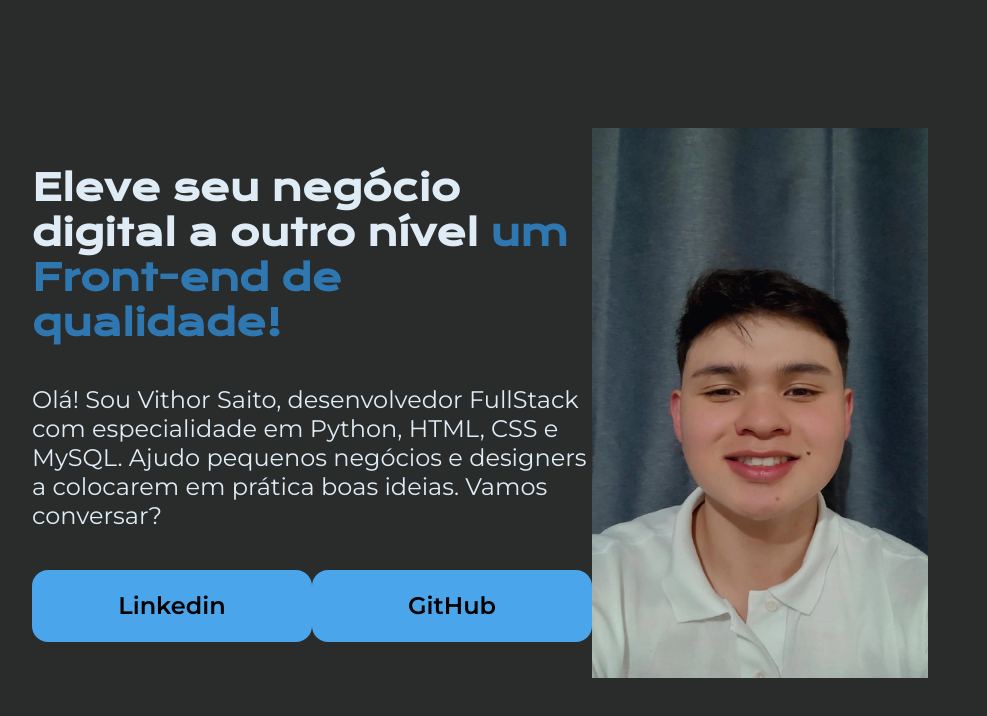
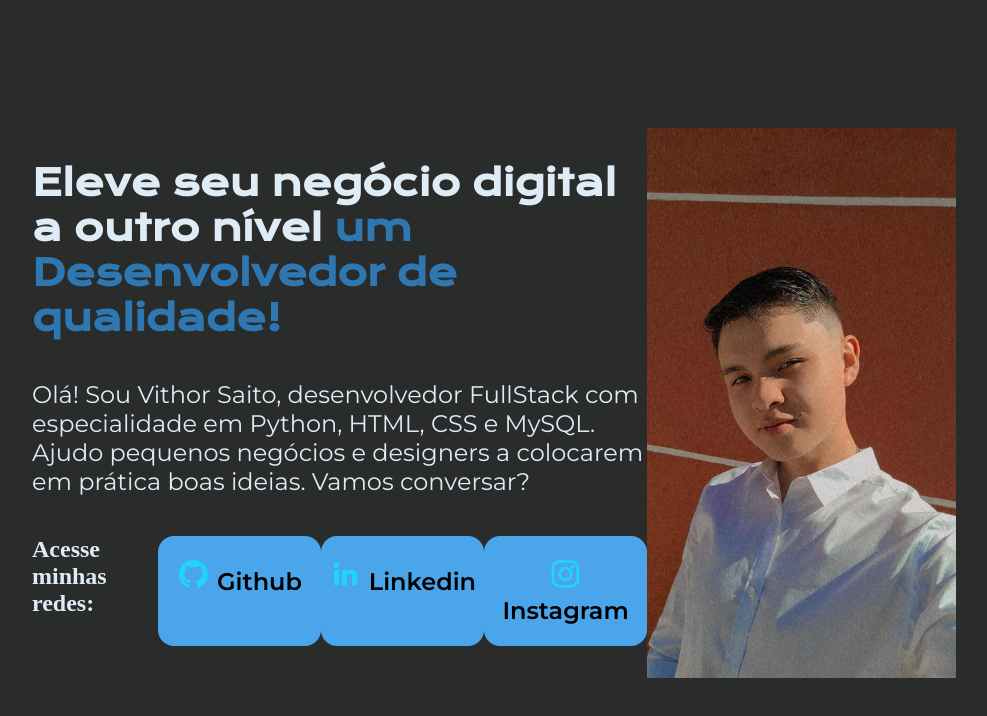
Before and after one commit to DevVithor/PortifolioHTMLCSS, a plain HTML site: page index.html in a window 1280 px wide. Shown: the whole page, without its empty margins (160-1147 px from the left). Drawn offline with nearby package versions, Linux system fonts and the light colour scheme.

Commit message:
style: add new text in portifolio

```diff
--- a/index.html
+++ b/index.html
@@ -1,27 +1,56 @@
 <!DOCTYPE html>
 <html lang="pt-br">
   <head>
-    <meta charset="UTF-8">
-    <meta http-equiv="X-UA-Compatible" content="IE=edge">
-    <meta name="viewport" content="width=device-width, initial-scale=1.0">
+    <meta charset="UTF-8" />
+    <meta http-equiv="X-UA-Compatible" content="IE=edge" />
+    <meta name="viewport" content="width=device-width, initial-scale=1.0" />
     <title>Portifolio</title>
-    <link rel="stylesheet" href="style.css">
+    <link rel="stylesheet" href="style.css" />
   </head>
   <body>
-    <header></header>
     <main class="apresentacao">
       <section class="apresentacao__conteudo">
-        <h1 class="apresentacao__conteudo__titulo">Eleve seu negócio digital a outro nível <strong class="Titulo_Destaque">
-            um Front-end de qualidade!</strong></h1>
-        <p class="apresentacao__conteudo__paragrafo">Olá! Sou Vithor Saito, desenvolvedor FullStack com especialidade em
-            Python, HTML, CSS e MySQL. Ajudo pequenos negócios e designers a colocarem em prática boas
-            ideias. Vamos conversar?</p>
+        <h1 class="apresentacao__conteudo__titulo">
+          Eleve seu negócio digital a outro nível
+          <strong class="Titulo_Destaque">
+            um Desenvolvedor de qualidade!</strong
+          >
+        </h1>
+        <p class="apresentacao__conteudo__paragrafo">
+          Olá! Sou Vithor Saito, desenvolvedor FullStack com especialidade em
+          Python, HTML, CSS e MySQL. Ajudo pequenos negócios e designers a
+          colocarem em prática boas ideias. Vamos conversar?
+        </p>
         <div class="apresentacao__botoes">
-            <a class="apresentacao__botoes__links" href="https://www.linkedin.com/in/vithor-saito/">Linkedin</a>
-            <a class="apresentacao__botoes__links" href="https://GitHub.com/DevVithor">GitHub</a>
+          <h2 class="apresentacao__links__subtitulo">Acesse minhas redes:</h2>
+          <a
+            class="apresentacao__botoes__links"
+            href="https://www.linkedin.com/in/vithor-saito/"
+          >
+            <img src="assents/github.png" />
+            Github
+          </a>
+          <a
+            class="apresentacao__botoes__links"
+            href="https://www.linkedin.com/in/vithor-saito/"
+          >
+            <img src="assents/linkedin.png" />
+            Linkedin
+          </a>
+          <a
+            class="apresentacao__botoes__links"
+            href="https://www.linkedin.com/in/vithor-saito/"
+          >
+            <img src="assents/instagram.png" />
+            Instagram
+          </a>
         </div>
       </section>
-        <img class="apresentacao__conteudo__foto" src="eu2.0.jpg" alt="Foto de Vithor Saito">
+      <img
+        class="apresentacao__conteudo__foto"
+        src="./assents/eu.png"
+        alt="Foto de Vithor Saito"
+      />
     </main>
     <footer></footer>
   </body>
```
Lines whose indentation alone changed are shown as unchanged.
